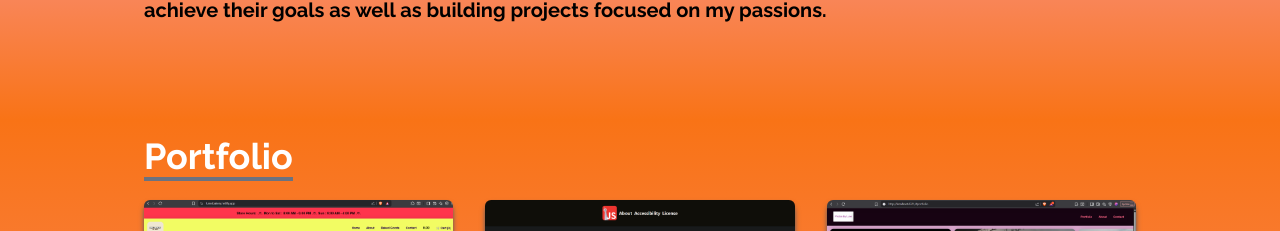
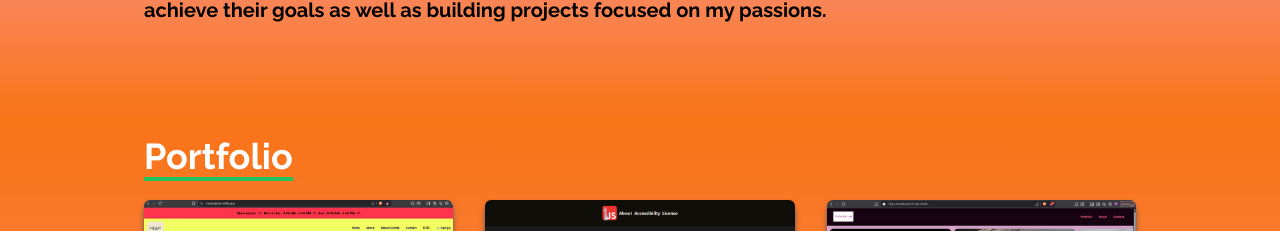
Before and after one commit to lunarfrm777/portfolio, a React (Create React App) app: page / in a window 1280 px wide. Shown: the part 1112-1343 px from the top of the page. Built offline with nearby package versions, Linux system fonts and the light colour scheme.

Commit message:
added green underline to Portfolio

```diff
--- a/src/components/Portfolio.js
+++ b/src/components/Portfolio.js
@@ -62,7 +62,7 @@ const Portfolio = () => {
     <div name='portfolio' className='bg-gradient-to-b from-orange-500 via-orange to-pink-300 w-full h-full text-white'>
         <div className='max-w-screen-lg p-4 mx-auto flex flex-col justify-center w-full h-full'>
             <div classname='pb-8'>
-                <p className='text-4xl font-bold inline border-b-4 border-gray-500'>Portfolio</p>
+                <p className='text-4xl font-bold inline border-b-4 border-green-500'>Portfolio</p>
             </div>
 
             <div className='grid py-6 sm:grid-cols-2 md:grid-cols-3 gap-8 px-12 sm:px-0 mb-20'>
```
